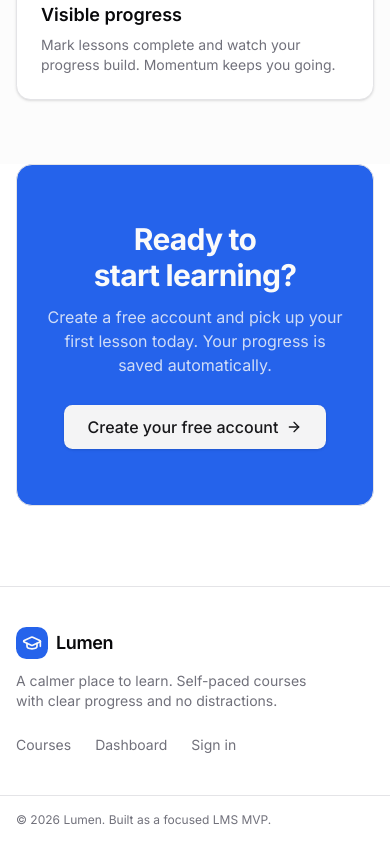
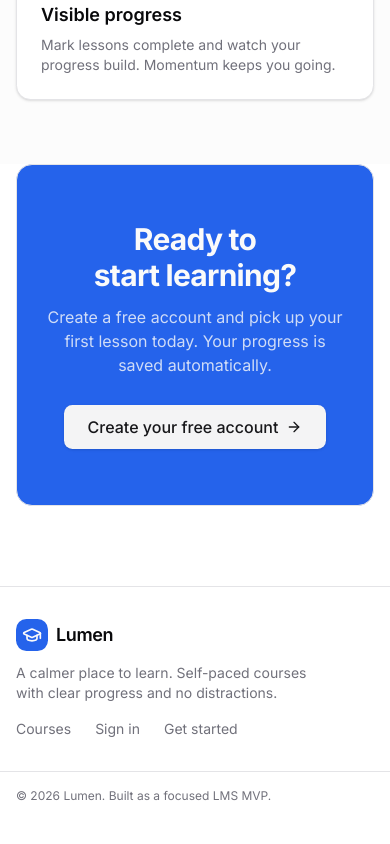
Before and after one commit to Suresh-Choudhary15/lms, a Next.js app: page / in a window 390 px wide. Shown: the part 1737-2581 px from the top of the page. After the commit the page ends 2557 px from the top, so only its background shows below. Built offline with nearby package versions, Linux system fonts and the light colour scheme; no server answers; the database is empty.

Commit message:
fix: improve authenticated navigation experience

```diff
--- a/src/components/shared/footer.tsx
+++ b/src/components/shared/footer.tsx
@@ -1,17 +1,31 @@
 import Link from "next/link";
 import { Container } from "@/components/shared/container";
 import { Logo } from "@/components/shared/logo";
+import { getCurrentUser } from "@/lib/auth/current-user";
 
-const FOOTER_LINKS = [
-  { label: "Courses", href: "/courses" },
-  { label: "Dashboard", href: "/dashboard" },
-  { label: "Sign in", href: "/login" },
-];
+// const FOOTER_LINKS = [
+//   { label: "Courses", href: "/courses" },
+//   { label: "Dashboard", href: "/dashboard" },
+//   { label: "Sign in", href: "/login" },
+// ];
 
-export function Footer() {
+export async function Footer() {
+  const user = await getCurrentUser();
+
+  const footerLinks = user
+    ? [
+        { label: "Courses", href: "/courses" },
+        { label: "My Learning", href: "/dashboard" },
+      ]
+    : [
+        { label: "Courses", href: "/courses" },
+        { label: "Sign in", href: "/login" },
+        { label: "Get started", href: "/register" },
+      ];
+
   return (
     <footer className="mt-auto border-t bg-card">
-      <Container className="flex flex-col gap-6 py-10 sm:flex-row sm:items-center sm:justify-between">
+      <Container className="flex flex-col gap-4 py-8 sm:flex-row sm:items-center sm:justify-between">
         <div className="space-y-3">
           <Logo />
           <p className="max-w-xs text-sm text-muted-foreground">
@@ -23,7 +37,7 @@ export function Footer() {
           className="flex flex-wrap gap-x-6 gap-y-2"
           aria-label="Footer navigation"
         >
-          {FOOTER_LINKS.map((link) => (
+          {footerLinks.map((link) => (
             <Link
               key={link.href}
               href={link.href}
--- a/src/components/shared/navbar.tsx
+++ b/src/components/shared/navbar.tsx
@@ -1,21 +1,32 @@
 import Link from "next/link";
 import { Container } from "@/components/shared/container";
 import { Logo } from "@/components/shared/logo";
-import { NavLinks, type NavItem } from "@/components/shared/nav-links";
+import { NavLinks } from "@/components/shared/nav-links";
 import { ThemeToggle } from "@/components/theme-toggle";
 import { UserMenu } from "@/components/shared/user-menu";
 import { MobileNav } from "@/components/shared/mobile-nav";
 import { Button } from "@/components/ui/button";
 import { getCurrentUser } from "@/lib/auth/current-user";
 
-const NAV_ITEMS: NavItem[] = [
-  { label: "Home", href: "/" },
-  { label: "Courses", href: "/courses" },
-  { label: "Dashboard", href: "/dashboard" },
-];
+// const NAV_ITEMS: NavItem[] = [
+//   { label: "Home", href: "/" },
+//   { label: "Courses", href: "/courses" },
+//   { label: "Dashboard", href: "/dashboard" },
+// ];
 
 export async function Navbar() {
   const user = await getCurrentUser();
+
+  const navItems = user
+    ? [
+        { label: "Home", href: "/" },
+        { label: "Courses", href: "/courses" },
+        { label: "Dashboard", href: "/dashboard" },
+      ]
+    : [
+        { label: "Home", href: "/" },
+        { label: "Courses", href: "/courses" },
+      ];
 
   return (
     <header className="sticky top-0 z-40 border-b bg-background/80 backdrop-blur supports-[backdrop-filter]:bg-background/60">
@@ -23,7 +34,7 @@ export async function Navbar() {
         <div className="flex items-center gap-8">
           <Logo />
           <NavLinks
-            items={NAV_ITEMS}
+            items={navItems}
             className="hidden items-center gap-6 md:flex"
           />
         </div>
@@ -42,7 +53,7 @@ export async function Navbar() {
               </Button>
             </div>
           )}
-          <MobileNav items={NAV_ITEMS} authed={Boolean(user)} />
+          <MobileNav items={navItems} authed={Boolean(user)} />
         </div>
       </Container>
     </header>
```
